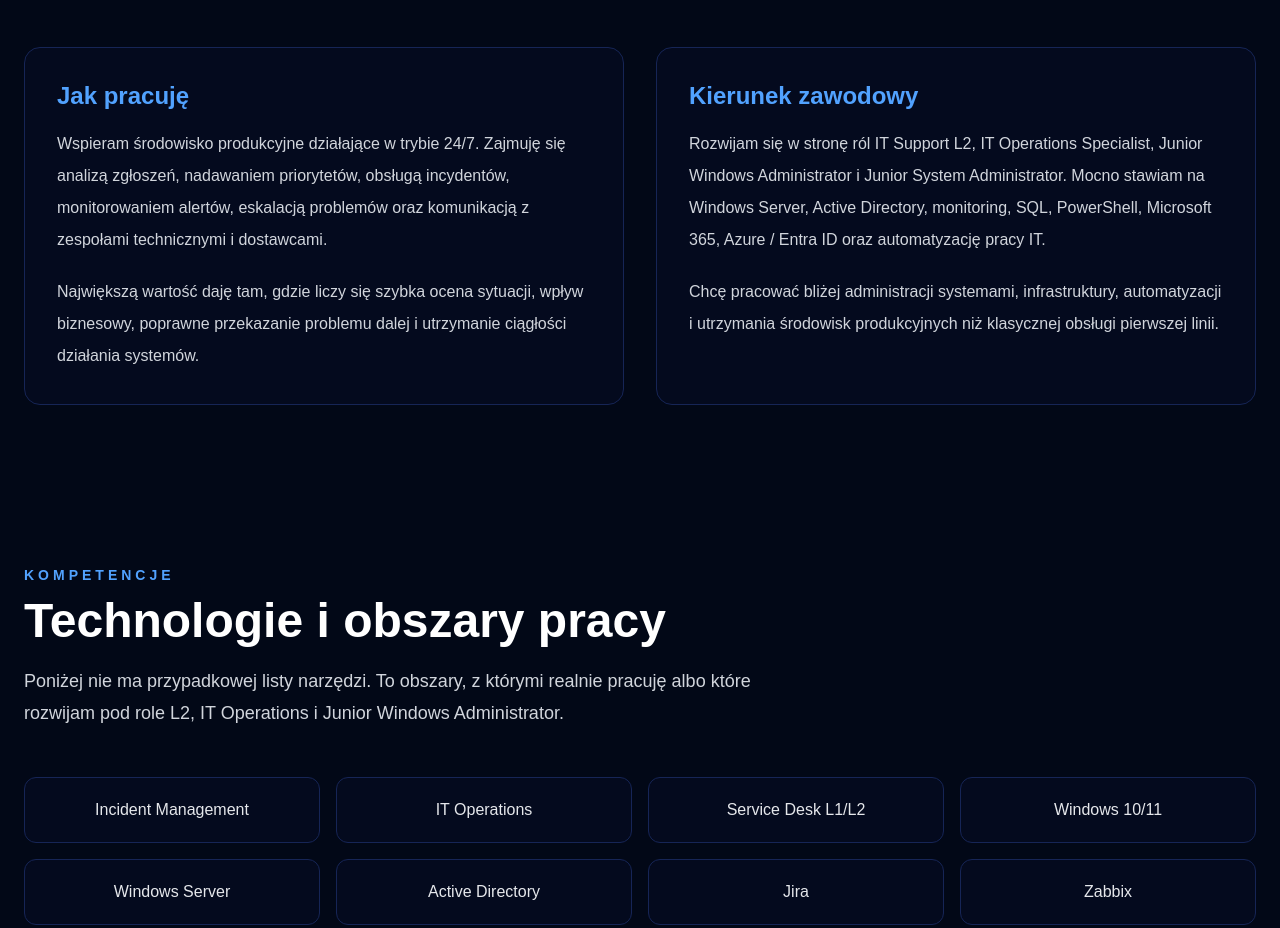
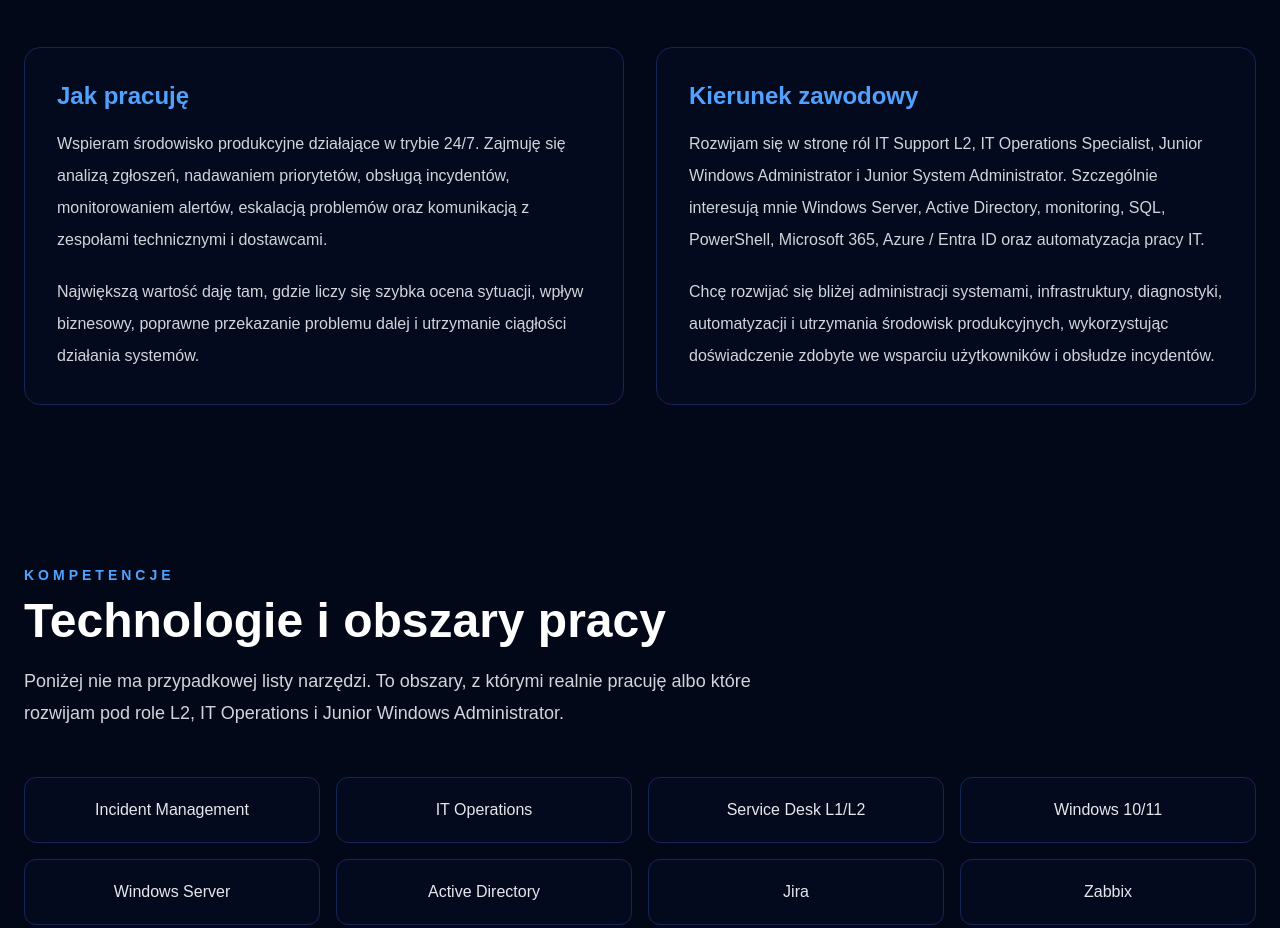
Before and after one commit to damianszymczak-it/damian-portfolio, a Next.js app: page / in a window 1280 px wide. Shown: the part 1360-2288 px from the top of the page. Built offline with nearby package versions, Linux system fonts and the light colour scheme.

Commit message:
Improve hero profile text

```diff
--- a/src/app/page.tsx
+++ b/src/app/page.tsx
@@ -386,15 +386,16 @@ export default function Home() {
            <p className="leading-8 text-gray-300">
            Rozwijam się w stronę ról IT Support L2, IT Operations
            Specialist, Junior Windows Administrator i Junior System
-              Administrator. Mocno stawiam na Windows Server, Active Directory,
-              monitoring, SQL, PowerShell, Microsoft 365, Azure / Entra ID oraz
-              automatyzację pracy IT.
+           Administrator. Szczególnie interesują mnie Windows Server, Active
+           Directory, monitoring, SQL, PowerShell, Microsoft 365, Azure / Entra ID
+           oraz automatyzacja pracy IT.
           </p>
 
 <p className="mt-5 leading-8 text-gray-300">
-              Chcę pracować bliżej administracji systemami, infrastruktury,
-              automatyzacji i utrzymania środowisk produkcyjnych niż klasycznej
-              obsługi pierwszej linii.
+  Chcę rozwijać się bliżej administracji systemami, infrastruktury,
+  diagnostyki, automatyzacji i utrzymania środowisk produkcyjnych,
+  wykorzystując doświadczenie zdobyte we wsparciu użytkowników i obsłudze
+  incydentów.
 </p>
           </div>
         </div>
```
Lines whose indentation alone changed are shown as unchanged.
